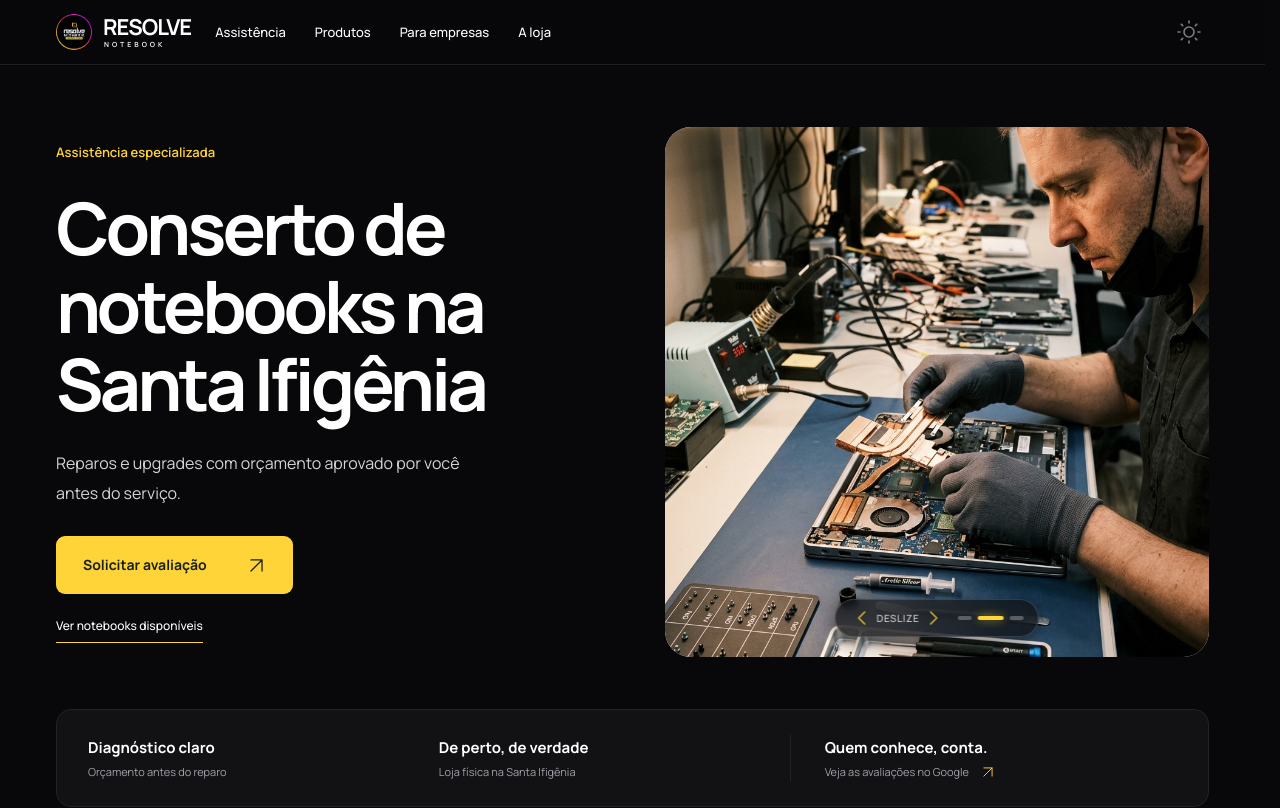
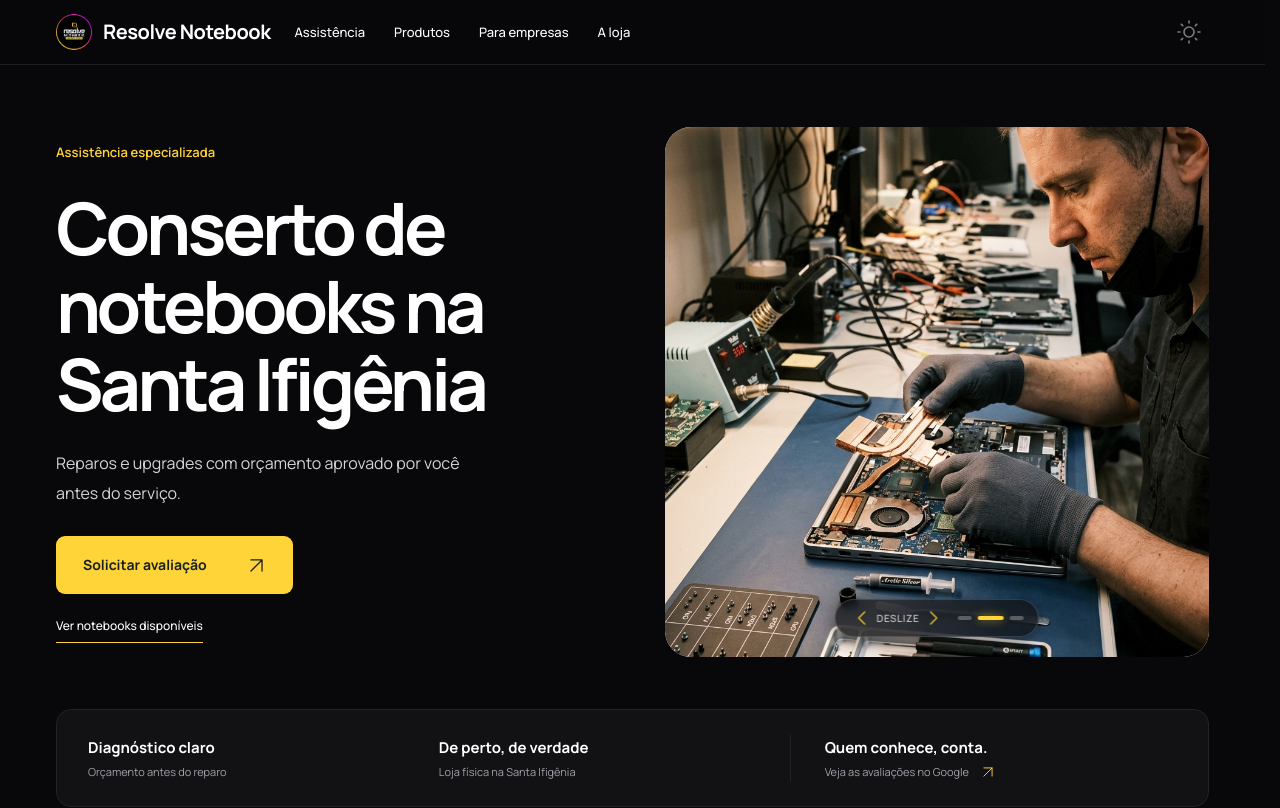
Before and after one commit to atendimentoactionsolutions-web/resolve-notebook, a React (Vite) app: page / in a window 1280 px wide. Shown: the top 808 px of the page. Built offline with nearby package versions, Linux system fonts and the light colour scheme.

Commit message:
style: set header brand text directly to Resolve Notebook next to logo

```diff
--- a/src/components/Admin.jsx
+++ b/src/components/Admin.jsx
@@ -471,7 +471,7 @@ export default function Admin({ onNavigate, isDark, onToggleDark }) {
           aria-label="Resolve Notebook, página inicial"
         >
           <img src="/assets/logo-original.png" alt="" width="44" height="44" />
-          <span>RESOLVE<span className="brand-sub">NOTEBOOK</span></span>
+          <span>Resolve Notebook</span>
         </a>
 
         <nav aria-label="Navegação administrativa">
--- a/src/components/Catalog.jsx
+++ b/src/components/Catalog.jsx
@@ -163,7 +163,7 @@ export default function Catalog({ onNavigate, isDark, onToggleDark }) {
             height="44"
             style={{ cursor: 'pointer' }}
           />
-          <span>RESOLVE<span className="brand-sub">NOTEBOOK</span></span>
+          <span>Resolve Notebook</span>
         </a>
 
         <nav aria-label="Navegação secundária">
--- a/src/components/Home.jsx
+++ b/src/components/Home.jsx
@@ -379,7 +379,7 @@ export default function Home({ onNavigate, isDark: propIsDark, onToggleDark }) {
               style={{ cursor: 'pointer' }}
               title="Resolve Notebook"
             />
-            <span>RESOLVE<span className="brand-sub">NOTEBOOK</span></span>
+            <span>Resolve Notebook</span>
           </a>
 
           <nav id="main-nav" className={menuOpen ? 'is-open' : ''} aria-label="Navegação principal">
@@ -796,7 +796,7 @@ export default function Home({ onNavigate, isDark: propIsDark, onToggleDark }) {
               height="44"
               style={{ cursor: 'pointer' }}
             />
-            <span>RESOLVE<span className="brand-sub">NOTEBOOK</span></span>
+            <span>Resolve Notebook</span>
           </a>
 
           <div>
```
Also changed, not shown: src/styles.css (+2 -2 lines).
